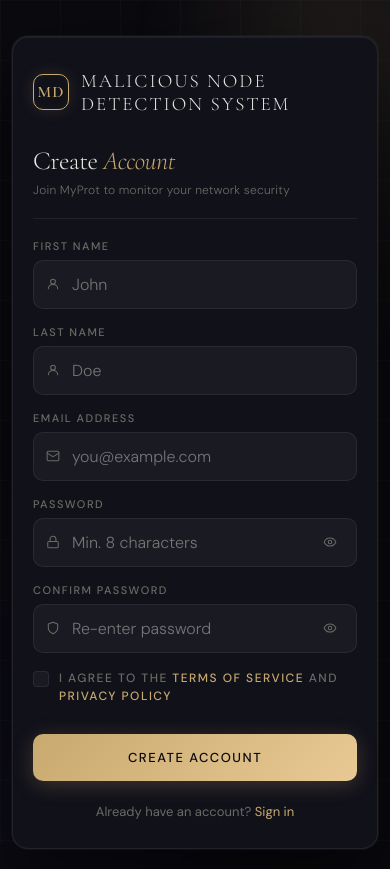
After one commit to Subbusjceuskebgd/MYPROT, a Flask app: template templates/register.html in a window 390 px wide. The commit adds this page. Run offline with Flask 3, Linux system fonts and the light colour scheme; the template is opened without the code that fills it, so the values that code supplies are empty.

Commit message:
feat: add login, register, logout pages with full responsiveness

```diff
--- a/app.py
+++ b/app.py
@@ -129,10 +129,36 @@ def logout():
     return redirect(url_for('login'))
 
 
-@app.route('/register')
+@app.route('/register', methods=['GET', 'POST'])
 def register():
-    # Stub — build registration page as needed
-    return "Register page — coming soon"
+    if 'user' in session:
+        return redirect(url_for('index'))
+
+    if request.method == 'POST':
+        first_name       = request.form.get('first_name', '').strip()
+        last_name        = request.form.get('last_name', '').strip()
+        email            = request.form.get('email', '').strip().lower()
+        password         = request.form.get('password', '')
+        confirm_password = request.form.get('confirm_password', '')
+        terms            = request.form.get('terms')
+
+        # Validation
+        if not all([first_name, last_name, email, password, confirm_password]):
+            flash('All fields are required.', 'error')
+        elif password != confirm_password:
+            flash('Passwords do not match.', 'error')
+        elif len(password) < 8:
+            flash('Password must be at least 8 characters.', 'error')
+        elif not terms:
+            flash('You must agree to the Terms of Service.', 'error')
+        elif email in USERS:
+            flash('An account with this email already exists.', 'error')
+        else:
+            USERS[email] = generate_password_hash(password)
+            flash('Account created! Please sign in.', 'success')
+            return redirect(url_for('login'))
+
+    return render_template('register.html')
 
 
 @app.route('/forgot-password')
--- a/requirements.txt
+++ b/requirements.txt
@@ -7,3 +7,4 @@ scikit-learn==1.5.0
 xgboost==2.0.3
 tensorflow==2.16.1
 gunicorn==22.0.0
+werkzeug==3.0.3
--- /dev/null
+++ b/templates/register.html
@@ -0,0 +1,519 @@
+<!DOCTYPE html>
+<html lang="en">
+<head>
+  <meta charset="UTF-8" />
+  <meta name="viewport" content="width=device-width, initial-scale=1.0"/>
+  <title>Register — MyProt</title>
+  <link href="https://fonts.googleapis.com/css2?family=Cormorant+Garamond:ital,wght@0,300;0,400;0,600;1,300&family=DM+Sans:wght@300;400;500&display=swap" rel="stylesheet"/>
+  <style>
+    *, *::before, *::after { margin: 0; padding: 0; box-sizing: border-box; }
+
+    :root {
+      --bg:       #0a0a0f;
+      --panel:    #11111a;
+      --border:   rgba(255,255,255,0.07);
+      --accent:   #c8a96e;
+      --accent2:  #e8c994;
+      --text:     #e8e6df;
+      --muted:    #6b6a64;
+      --error:    #e07070;
+      --success:  #80e09a;
+      --input-bg: rgba(255,255,255,0.04);
+    }
+
+    html, body {
+      min-height: 100%;
+      background: var(--bg);
+      color: var(--text);
+      font-family: 'DM Sans', sans-serif;
+      overflow-x: hidden;
+    }
+
+    /* ── background ── */
+    .bg-canvas {
+      position: fixed; inset: 0; z-index: 0;
+      background:
+        radial-gradient(ellipse 80% 60% at 80% 10%, rgba(200,169,110,0.07) 0%, transparent 60%),
+        radial-gradient(ellipse 60% 80% at 20% 90%, rgba(100,80,200,0.06) 0%, transparent 60%);
+    }
+    .grid-overlay {
+      position: fixed; inset: 0; z-index: 0;
+      background-image:
+        linear-gradient(rgba(255,255,255,0.025) 1px, transparent 1px),
+        linear-gradient(90deg, rgba(255,255,255,0.025) 1px, transparent 1px);
+      background-size: 60px 60px;
+    }
+    .orb {
+      position: fixed; border-radius: 50%; filter: blur(80px); z-index: 0;
+      animation: drift 12s ease-in-out infinite alternate;
+      pointer-events: none;
+    }
+    .orb-1 { width:340px; height:340px; top:-60px; right:-60px; background:rgba(200,169,110,0.10); animation-delay:0s; }
+    .orb-2 { width:280px; height:280px; bottom:-40px; left:-40px; background:rgba(120,80,220,0.08); animation-delay:-4s; }
+    .orb-3 { width:200px; height:200px; top:40%; left:5%; background:rgba(200,169,110,0.05); animation-delay:-8s; }
+
+    @keyframes drift { 0%{transform:translate(0,0) scale(1)} 100%{transform:translate(25px,18px) scale(1.1)} }
+
+    /* ── layout ── */
+    .wrapper {
+      position: relative; z-index: 1;
+      display: flex; align-items: center; justify-content: center;
+      min-height: 100vh;
+      padding: 32px 16px;
+    }
+
+    /* ── card ── */
+    .card {
+      width: 100%; max-width: 460px;
+      background: var(--panel);
+      border: 1px solid var(--border);
+      border-radius: 20px;
+      padding: 48px 44px 40px;
+      box-shadow:
+        0 0 0 1px rgba(200,169,110,0.06),
+        0 32px 80px rgba(0,0,0,0.6),
+        inset 0 1px 0 rgba(255,255,255,0.06);
+      animation: cardIn 0.7s cubic-bezier(.22,.68,0,1.2) both;
+    }
+    @keyframes cardIn {
+      from { opacity:0; transform:translateY(28px) scale(0.97); }
+      to   { opacity:1; transform:translateY(0) scale(1); }
+    }
+
+    /* ── logo ── */
+    .logo-wrap {
+      display: flex; align-items: center; gap: 12px;
+      margin-bottom: 32px;
+      animation: fadeUp 0.5s 0.1s ease both;
+    }
+    .monogram {
+      width: 42px; height: 42px; flex-shrink: 0;
+      border: 1.5px solid var(--accent); border-radius: 10px;
+      display: flex; align-items: center; justify-content: center;
+      font-family: 'Cormorant Garamond', serif;
+      font-size: 20px; font-weight: 600; color: var(--accent);
+      letter-spacing: 1px;
+      box-shadow: 0 0 16px rgba(200,169,110,0.15), inset 0 0 10px rgba(200,169,110,0.05);
+    }
+    .brand-name {
+      font-family: 'Cormorant Garamond', serif;
+      font-size: 22px; font-weight: 300; letter-spacing: 3px;
+      color: var(--text); text-transform: uppercase;
+    }
+
+    /* ── headings ── */
+    .heading {
+      font-family: 'Cormorant Garamond', serif;
+      font-size: 34px; font-weight: 300; line-height: 1.1;
+      letter-spacing: -0.5px; margin-bottom: 6px;
+      animation: fadeUp 0.5s 0.2s ease both;
+    }
+    .heading em { font-style: italic; color: var(--accent); }
+    .sub {
+      font-size: 13px; color: var(--muted); font-weight: 300;
+      margin-bottom: 28px; letter-spacing: 0.2px;
+      animation: fadeUp 0.5s 0.27s ease both;
+    }
+
+    /* ── divider ── */
+    .divider {
+      height: 1px; background: var(--border); margin-bottom: 28px;
+      animation: scaleX 0.6s 0.3s ease both; transform-origin: left;
+    }
+    @keyframes scaleX { from{transform:scaleX(0)} to{transform:scaleX(1)} }
+
+    /* ── two-column row ── */
+    .form-row {
+      display: grid; grid-template-columns: 1fr 1fr; gap: 14px;
+    }
+
+    /* ── form group ── */
+    .form-group {
+      margin-bottom: 16px;
+      animation: fadeUp 0.5s ease both;
+    }
+    .form-group:nth-child(1) { animation-delay: 0.33s; }
+    .form-group:nth-child(2) { animation-delay: 0.38s; }
+    .form-group:nth-child(3) { animation-delay: 0.43s; }
+    .form-group:nth-child(4) { animation-delay: 0.48s; }
+
+    label {
+      display: block;
+      font-size: 11px; font-weight: 500; letter-spacing: 1.5px;
+      text-transform: uppercase; color: var(--muted); margin-bottom: 7px;
+    }
+
+    .input-wrap { position: relative; }
+    .input-icon {
+      position: absolute; left: 13px; top: 50%; transform: translateY(-50%);
+      color: var(--muted); transition: color .25s; pointer-events: none;
+    }
+    input[type="text"],
+    input[type="email"],
+    input[type="password"] {
+      width: 100%;
+      padding: 13px 13px 13px 38px;
+      background: var(--input-bg);
+      border: 1px solid var(--border);
+      border-radius: 10px;
+      color: var(--text);
+      font-family: 'DM Sans', sans-serif;
+      font-size: 15px; font-weight: 300;
+      outline: none;
+      transition: border-color .25s, box-shadow .25s, background .25s;
+      -webkit-text-size-adjust: 100%;
+    }
+    input:focus {
+      border-color: rgba(200,169,110,0.45);
+      background: rgba(200,169,110,0.04);
+      box-shadow: 0 0 0 3px rgba(200,169,110,0.08);
+    }
+    .input-wrap:focus-within .input-icon { color: var(--accent); }
+
+    /* validation states */
+    input.valid   { border-color: rgba(128,224,154,0.45); }
+    input.invalid { border-color: rgba(224,112,112,0.45); }
+
+    .field-msg {
+      font-size: 11px; margin-top: 5px; padding-left: 2px;
+      display: none;
+    }
+    .field-msg.show { display: block; }
+    .field-msg.ok  { color: var(--success); }
+    .field-msg.err { color: var(--error); }
+
+    /* password toggle */
+    .pw-toggle {
+      position: absolute; right: 10px; top: 50%; transform: translateY(-50%);
+      background: none; border: none; cursor: pointer;
+      color: var(--muted); transition: color .2s;
+      padding: 6px; min-width: 34px; min-height: 34px;
+      display: flex; align-items: center; justify-content: center;
+      -webkit-tap-highlight-color: transparent;
+    }
+    .pw-toggle:hover { color: var(--accent); }
+
+    /* password strength bar */
+    .strength-wrap {
+      margin-top: 8px; display: none;
+    }
+    .strength-wrap.show { display: block; }
+    .strength-bar {
+      height: 3px; border-radius: 2px;
+      background: var(--border); overflow: hidden; margin-bottom: 4px;
+    }
+    .strength-fill {
+      height: 100%; border-radius: 2px;
+      width: 0; transition: width .4s, background .4s;
+    }
+    .strength-label {
+      font-size: 11px; color: var(--muted);
+    }
+
+    /* terms checkbox */
+    .terms-row {
+      display: flex; align-items: flex-start; gap: 10px;
+      margin-bottom: 22px;
+      animation: fadeUp 0.5s 0.53s ease both;
+    }
+    input[type="checkbox"] {
+      appearance: none; -webkit-appearance: none;
+      width: 16px; height: 16px; flex-shrink: 0; margin-top: 2px;
+      border: 1px solid var(--border); border-radius: 4px;
+      background: var(--input-bg); cursor: pointer;
+      transition: border-color .2s, background .2s; position: relative;
+    }
+    input[type="checkbox"]:checked { background: var(--accent); border-color: var(--accent); }
+    input[type="checkbox"]:checked::after {
+      content: ''; position: absolute; left: 4px; top: 1px;
+      width: 5px; height: 9px;
+      border: 2px solid #0a0a0f; border-top: none; border-left: none;
+      transform: rotate(45deg);
+    }
+    .terms-label {
+      font-size: 12px; color: var(--muted); line-height: 1.5; cursor: pointer;
+    }
+    .terms-label a { color: var(--accent); text-decoration: none; }
+    .terms-label a:hover { opacity: 0.7; }
+
+    /* ── submit ── */
+    .btn-register {
+      width: 100%; padding: 15px;
+      background: linear-gradient(135deg, var(--accent), var(--accent2));
+      border: none; border-radius: 10px;
+      color: #0a0a0f;
+      font-family: 'DM Sans', sans-serif;
+      font-size: 13px; font-weight: 500; letter-spacing: 1.5px;
+      text-transform: uppercase; cursor: pointer;
+      transition: opacity .2s, transform .15s, box-shadow .2s;
+      box-shadow: 0 4px 20px rgba(200,169,110,0.25);
+      animation: fadeUp 0.5s 0.58s ease both;
+      -webkit-tap-highlight-color: transparent;
+    }
+    .btn-register:hover  { opacity: 0.9; transform: translateY(-1px); box-shadow: 0 8px 28px rgba(200,169,110,0.35); }
+    .btn-register:active { transform: scale(0.98); opacity: 0.85; }
+    .btn-register:disabled { opacity: 0.4; cursor: not-allowed; transform: none; }
+
+    /* ── flash messages ── */
+    .flash {
+      padding: 11px 14px; border-radius: 8px;
+      font-size: 13px; margin-bottom: 18px;
+      animation: fadeUp 0.4s ease both;
+    }
+    .flash.error   { background: rgba(224,112,112,0.1); border:1px solid rgba(224,112,112,0.25); color: var(--error); }
+    .flash.success { background: rgba(100,200,120,0.1); border:1px solid rgba(100,200,120,0.25); color: var(--success); }
+
+    /* ── footer ── */
+    .card-footer {
+      margin-top: 22px; text-align: center;
+      font-size: 13px; color: var(--muted);
+      animation: fadeUp 0.5s 0.63s ease both;
+    }
+    .card-footer a { color: var(--accent); text-decoration: none; transition: opacity .2s; }
+    .card-footer a:hover { opacity: 0.7; }
+
+    @keyframes fadeUp {
+      from { opacity:0; transform:translateY(12px); }
+      to   { opacity:1; transform:translateY(0); }
+    }
+
+    /* ══ MOBILE ══ */
+    @media (max-width: 480px) {
+      .wrapper  { padding: 20px 12px; align-items: flex-start; padding-top: 36px; }
+      .card     { padding: 32px 20px 28px; border-radius: 16px; }
+      .form-row { grid-template-columns: 1fr; gap: 0; }
+      .heading  { font-size: 26px; }
+      .sub      { font-size: 12px; margin-bottom: 20px; }
+      .divider  { margin-bottom: 20px; }
+      .brand-name { font-size: 19px; letter-spacing: 2px; }
+      .monogram   { width: 36px; height: 36px; font-size: 16px; }
+      input[type="text"],
+      input[type="email"],
+      input[type="password"] { font-size: 16px; }
+      .orb-1 { width:180px; height:180px; }
+      .orb-2 { width:150px; height:150px; }
+      .orb-3 { display: none; }
+    }
+
+    /* ══ TABLET ══ */
+    @media (min-width: 481px) and (max-width: 768px) {
+      .wrapper { padding: 28px 20px; }
+      .card    { padding: 40px 32px 36px; }
+      .heading { font-size: 30px; }
+    }
+  </style>
+</head>
+<body>
+
+<div class="bg-canvas"></div>
+<div class="grid-overlay"></div>
+<div class="orb orb-1"></div>
+<div class="orb orb-2"></div>
+<div class="orb orb-3"></div>
+
+<div class="wrapper">
+  <div class="card">
+
+    <div class="logo-wrap">
+      <div class="monogram">MD</div>
+      <span class="brand-name">Malicious Node Detection System</span>
+    </div>
+
+    <h1 class="heading">Create <em>Account</em></h1>
+    <p class="sub">Join MyProt to monitor your network security</p>
+    <div class="divider"></div>
+
+    {% with messages = get_flashed_messages(with_categories=true) %}
+      {% if messages %}
+        {% for category, message in messages %}
+          <div class="flash {{ category }}">{{ message }}</div>
+        {% endfor %}
+      {% endif %}
+    {% endwith %}
+
+    <form method="POST" action="/register" novalidate id="reg-form">
+
+      <!-- Name row -->
+      <div class="form-row">
+        <div class="form-group">
+          <label for="first_name">First name</label>
+          <div class="input-wrap">
+            <svg class="input-icon" xmlns="http://www.w3.org/2000/svg" width="14" height="14" viewBox="0 0 24 24"
+                 fill="none" stroke="currentColor" stroke-width="1.8" stroke-linecap="round" stroke-linejoin="round">
+              <circle cx="12" cy="8" r="4"/><path d="M4 20c0-4 3.6-7 8-7s8 3 8 7"/>
+            </svg>
+            <input type="text" id="first_name" name="first_name"
+                   placeholder="John"
+                   value="{{ request.form.get('first_name', '') }}"
+                   autocomplete="given-name" required />
+          </div>
+        </div>
+        <div class="form-group">
+          <label for="last_name">Last name</label>
+          <div class="input-wrap">
+            <svg class="input-icon" xmlns="http://www.w3.org/2000/svg" width="14" height="14" viewBox="0 0 24 24"
+                 fill="none" stroke="currentColor" stroke-width="1.8" stroke-linecap="round" stroke-linejoin="round">
+              <circle cx="12" cy="8" r="4"/><path d="M4 20c0-4 3.6-7 8-7s8 3 8 7"/>
+            </svg>
+            <input type="text" id="last_name" name="last_name"
+                   placeholder="Doe"
+                   value="{{ request.form.get('last_name', '') }}"
+                   autocomplete="family-name" required />
+          </div>
+        </div>
+      </div>
+
+      <!-- Email -->
+      <div class="form-group">
+        <label for="email">Email address</label>
+        <div class="input-wrap">
+          <svg class="input-icon" xmlns="http://www.w3.org/2000/svg" width="14" height="14" viewBox="0 0 24 24"
+               fill="none" stroke="currentColor" stroke-width="1.8" stroke-linecap="round" stroke-linejoin="round">
+            <rect x="2" y="4" width="20" height="16" rx="2"/>
+            <path d="m22 7-8.97 5.7a1.94 1.94 0 0 1-2.06 0L2 7"/>
+          </svg>
+          <input type="email" id="email" name="email"
+                 placeholder="you@example.com"
+                 value="{{ request.form.get('email', '') }}"
+                 autocomplete="email" required />
+        </div>
+        <div class="field-msg" id="email-msg"></div>
+      </div>
+
+      <!-- Password -->
+      <div class="form-group">
+        <label for="password">Password</label>
+        <div class="input-wrap">
+          <svg class="input-icon" xmlns="http://www.w3.org/2000/svg" width="14" height="14" viewBox="0 0 24 24"
+               fill="none" stroke="currentColor" stroke-width="1.8" stroke-linecap="round" stroke-linejoin="round">
+            <rect x="3" y="11" width="18" height="11" rx="2"/>
+            <path d="M7 11V7a5 5 0 0 1 10 0v4"/>
+          </svg>
+          <input type="password" id="password" name="password"
+                 placeholder="Min. 8 characters"
+                 autocomplete="new-password" required />
+          <button type="button" class="pw-toggle" onclick="togglePw('password','pw-btn1')" id="pw-btn1" aria-label="Toggle password">
+            <svg xmlns="http://www.w3.org/2000/svg" width="14" height="14" viewBox="0 0 24 24"
+                 fill="none" stroke="currentColor" stroke-width="1.8" stroke-linecap="round" stroke-linejoin="round">
+              <path d="M2 12s3-7 10-7 10 7 10 7-3 7-10 7-10-7-10-7z"/>
+              <circle cx="12" cy="12" r="3"/>
+            </svg>
+          </button>
+        </div>
+        <div class="strength-wrap" id="strength-wrap">
+          <div class="strength-bar"><div class="strength-fill" id="strength-fill"></div></div>
+          <span class="strength-label" id="strength-label">Strength: —</span>
+        </div>
+      </div>
+
+      <!-- Confirm Password -->
+      <div class="form-group">
+        <label for="confirm_password">Confirm password</label>
+        <div class="input-wrap">
+          <svg class="input-icon" xmlns="http://www.w3.org/2000/svg" width="14" height="14" viewBox="0 0 24 24"
+               fill="none" stroke="currentColor" stroke-width="1.8" stroke-linecap="round" stroke-linejoin="round">
+            <path d="M12 22s8-4 8-10V5l-8-3-8 3v7c0 6 8 10 8 10z"/>
+          </svg>
+          <input type="password" id="confirm_password" name="confirm_password"
+                 placeholder="Re-enter password"
+                 autocomplete="new-password" required />
+          <button type="button" class="pw-toggle" onclick="togglePw('confirm_password','pw-btn2')" id="pw-btn2" aria-label="Toggle password">
+            <svg xmlns="http://www.w3.org/2000/svg" width="14" height="14" viewBox="0 0 24 24"
+                 fill="none" stroke="currentColor" stroke-width="1.8" stroke-linecap="round" stroke-linejoin="round">
+              <path d="M2 12s3-7 10-7 10 7 10 7-3 7-10 7-10-7-10-7z"/>
+              <circle cx="12" cy="12" r="3"/>
+            </svg>
+          </button>
+        </div>
+        <div class="field-msg" id="confirm-msg"></div>
+      </div>
+
+      <!-- Terms -->
+      <div class="terms-row">
+        <input type="checkbox" id="terms" name="terms" required />
+        <label class="terms-label" for="terms">
+          I agree to the <a href="#">Terms of Service</a> and <a href="#">Privacy Policy</a>
+        </label>
+      </div>
+
+      <button type="submit" class="btn-register" id="submit-btn">Create Account</button>
+    </form>
+
+    <div class="card-footer">
+      Already have an account? <a href="/login">Sign in</a>
+    </div>
+
+  </div>
+</div>
+
+<script>
+  const eyeOpen = `<svg xmlns="http://www.w3.org/2000/svg" width="14" height="14" viewBox="0 0 24 24"
+    fill="none" stroke="currentColor" stroke-width="1.8" stroke-linecap="round" stroke-linejoin="round">
+    <path d="M2 12s3-7 10-7 10 7 10 7-3 7-10 7-10-7-10-7z"/><circle cx="12" cy="12" r="3"/></svg>`;
+  const eyeOff  = `<svg xmlns="http://www.w3.org/2000/svg" width="14" height="14" viewBox="0 0 24 24"
+    fill="none" stroke="currentColor" stroke-width="1.8" stroke-linecap="round" stroke-linejoin="round">
+    <path d="M17.94 17.94A10.07 10.07 0 0 1 12 20c-7 0-11-8-11-8a18.45 18.45 0 0 1 5.06-5.94"/>
+    <path d="M9.9 4.24A9.12 9.12 0 0 1 12 4c7 0 11 8 11 8a18.5 18.5 0 0 1-2.16 3.19"/>
+    <line x1="1" y1="1" x2="23" y2="23"/></svg>`;
+
+  function togglePw(inputId, btnId) {
+    const inp = document.getElementById(inputId);
+    const btn = document.getElementById(btnId);
+    const show = inp.type === 'password';
+    inp.type = show ? 'text' : 'password';
+    btn.innerHTML = show ? eyeOff : eyeOpen;
+  }
+
+  // Password strength
+  const pwInput = document.getElementById('password');
+  const strengthWrap = document.getElementById('strength-wrap');
+  const strengthFill = document.getElementById('strength-fill');
+  const strengthLabel = document.getElementById('strength-label');
+
+  pwInput.addEventListener('input', () => {
+    const val = pwInput.value;
+    if (!val) { strengthWrap.classList.remove('show'); return; }
+    strengthWrap.classList.add('show');
+    let score = 0;
+    if (val.length >= 8)  score++;
+    if (/[A-Z]/.test(val)) score++;
+    if (/[0-9]/.test(val)) score++;
+    if (/[^A-Za-z0-9]/.test(val)) score++;
+    const levels = [
+      { w:'20%', c:'#e74c3c', t:'Weak' },
+      { w:'45%', c:'#e67e22', t:'Fair' },
+      { w:'70%', c:'#f1c40f', t:'Good' },
+      { w:'100%', c:'#2ecc71', t:'Strong' },
+    ];
+    const l = levels[score - 1] || levels[0];
+    strengthFill.style.width = l.w;
+    strengthFill.style.background = l.c;
+    strengthLabel.textContent = 'Strength: ' + l.t;
+    strengthLabel.style.color = l.c;
+    checkConfirm();
+  });
+
+  // Email validation
+  const emailInput = document.getElementById('email');
+  const emailMsg   = document.getElementById('email-msg');
+  emailInput.addEventListener('blur', () => {
+    const ok = /^[^\s@]+@[^\s@]+\.[^\s@]+$/.test(emailInput.value);
+    emailInput.className = ok ? 'valid' : (emailInput.value ? 'invalid' : '');
+    emailMsg.className = 'field-msg show ' + (ok ? 'ok' : 'err');
+    emailMsg.textContent = ok ? '✓ Looks good' : '✗ Enter a valid email';
+  });
+
+  // Confirm password
+  const confirmInput = document.getElementById('confirm_password');
+  const confirmMsg   = document.getElementById('confirm-msg');
+  function checkConfirm() {
+    if (!confirmInput.value) return;
+    const match = pwInput.value === confirmInput.value;
+    confirmInput.className = match ? 'valid' : 'invalid';
+    confirmMsg.className = 'field-msg show ' + (match ? 'ok' : 'err');
+    confirmMsg.textContent = match ? '✓ Passwords match' : '✗ Passwords do not match';
+  }
+  confirmInput.addEventListener('input', checkConfirm);
+</script>
+</body>
+</html>
```
Also changed, not shown: templates/Login.html (+7 -8 lines), templates/index.html (+87 -8 lines).
